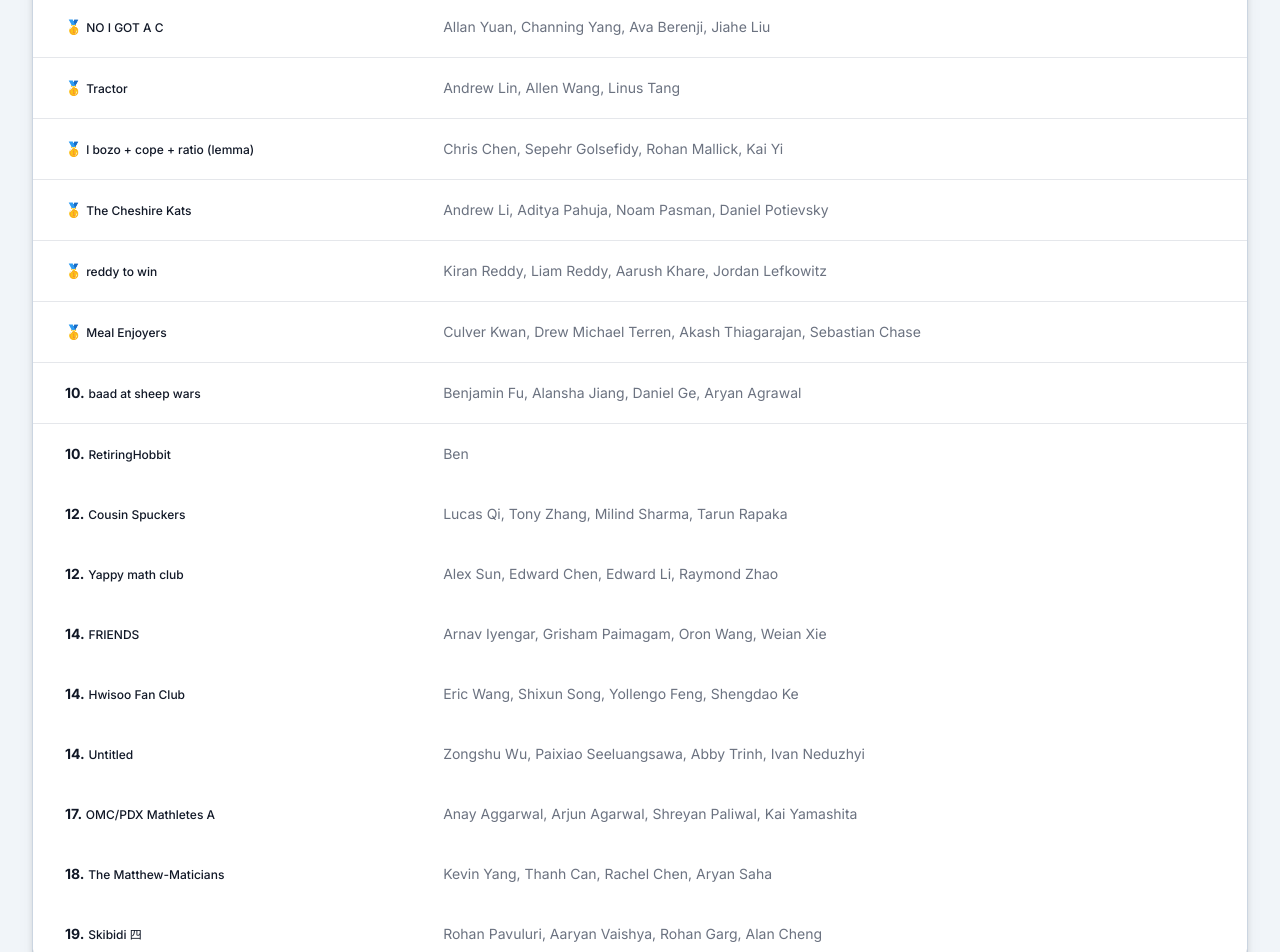
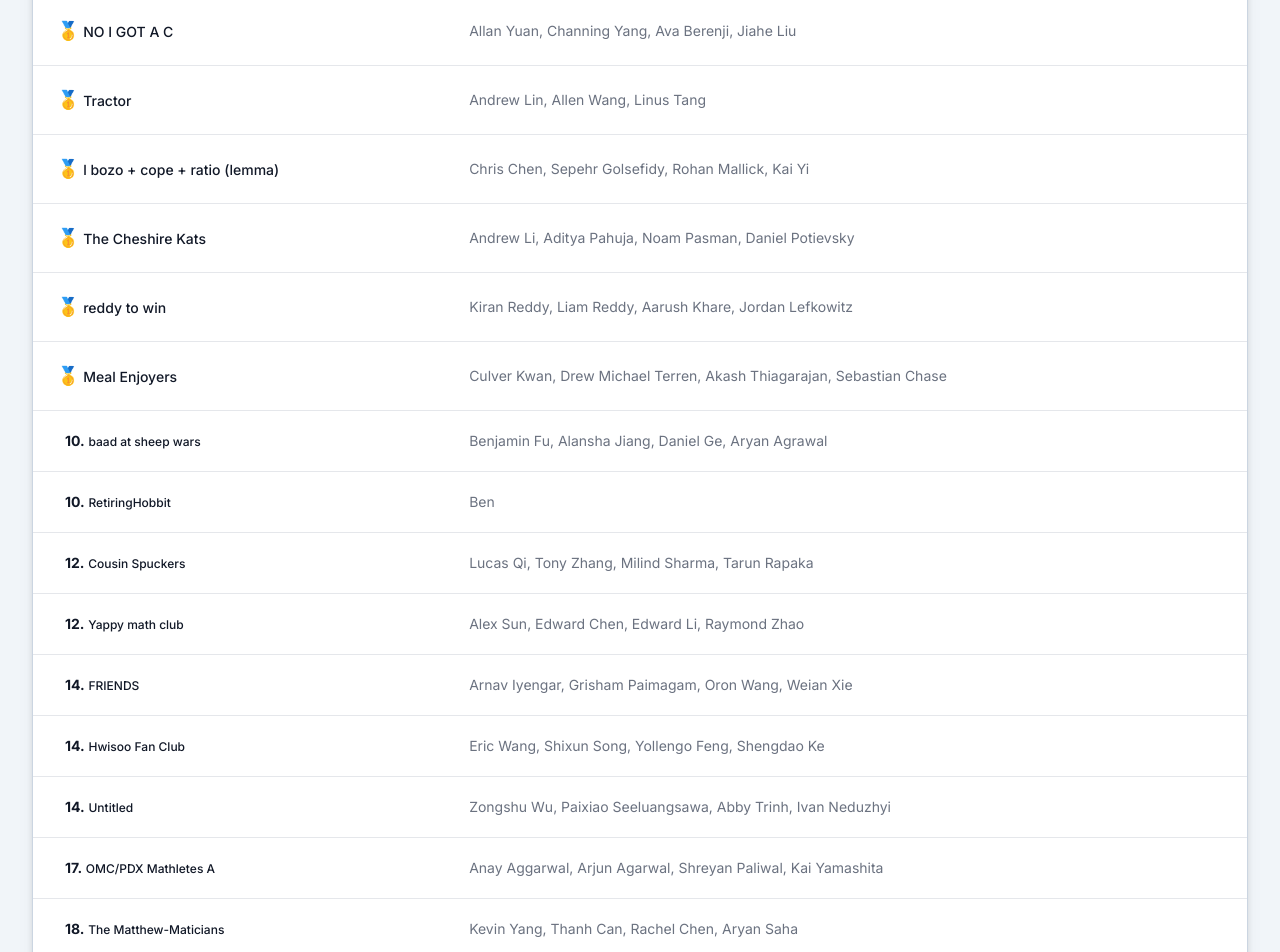
Before and after one commit to Kevin-Liu-01/OMMC-Website, a React (Create React App) app: page /2024-leaderboard in a window 1280 px wide. Shown: the part 540-1492 px from the top of the page. Built offline with nearby package versions, Linux system fonts and the light colour scheme; a web font is replaced by a local one.

Commit message:
updated 2024 docs

```diff
--- a/src/Pages/Documents/Test_24.tsx
+++ b/src/Pages/Documents/Test_24.tsx
@@ -31,7 +31,7 @@ export default function TestDocs(props) {
           <div className="px-4 sm:px-0">
             <PDFViewer
               title="test"
-              src="https://drive.google.com/file/d/1y47bwhJ2j5s-AfX_hhGP8VhlxO12FZq_/view?usp=sharing"
+              src="https://drive.google.com/file/d/1y47bwhJ2j5s-AfX_hhGP8VhlxO12FZq_/preview"
             />
           </div>
         </div>
@@ -48,7 +48,7 @@ export default function TestDocs(props) {
           <div className="px-4 sm:px-0">
             <PDFViewer
               title="final_round"
-              src="https://drive.google.com/file/d/1Zg9y0NW_Tx3Y_gROuUPNz1cS6rjZNr_T/view?usp=sharing"
+              src="https://drive.google.com/file/d/1Zg9y0NW_Tx3Y_gROuUPNz1cS6rjZNr_T/preview"
             />
           </div>
         </div>
--- a/src/Pages/Leaderboard24.tsx
+++ b/src/Pages/Leaderboard24.tsx
@@ -17,7 +17,7 @@ export default function Leaderboard24(props) {
         <div className="max-w-7xl mx-auto py-6 px-4 sm:px-6 lg:px-8">
           <h1 className="text-4xl font-extrabold text-gray-900 dark:text-white duration-150">
             <p className="text-red-700 dark:text-red-600 inline duration-150">
-              OMMC 2023{" "}
+              OMMC 2024{" "}
             </p>{" "}
             Leaderboard
           </h1>
@@ -78,8 +78,8 @@ export default function Leaderboard24(props) {
                   scope="row"
                   className="sm:px-6 px-3 py-5 font-medium text-gray-900 dark:text-white whitespace-nowrap "
                 >
-                  <div className="font-bold ml-2 inline-block">🥇 </div>{" "}
-                  <div className="inline-block text-xs">NO I GOT A C</div>
+                  <div className="text-lg inline-block">🥇 </div>{" "}
+                  <div className="inline-block">NO I GOT A C</div>
                 </th>
                 <td className="sm:px-6 px-3 py-5">
                   Allan Yuan, Channing Yang, Ava Berenji, Jiahe Liu
@@ -90,8 +90,8 @@ export default function Leaderboard24(props) {
                   scope="row"
                   className="sm:px-6 px-3 py-5 font-medium text-gray-900 dark:text-white whitespace-nowrap "
                 >
-                  <div className="font-bold ml-2 inline-block">🥇 </div>{" "}
-                  <div className="inline-block text-xs">Tractor </div>
+                  <div className="text-lg inline-block">🥇 </div>{" "}
+                  <div className="inline-block">Tractor </div>
                 </th>
                 <td className="sm:px-6 px-3 py-5">
                   Andrew Lin, Allen Wang, Linus Tang
@@ -102,8 +102,8 @@ export default function Leaderboard24(props) {
                   scope="row"
                   className="sm:px-6 px-3 py-5 font-medium text-gray-900 dark:text-white whitespace-nowrap "
                 >
-                  <div className="font-bold ml-2 inline-block">🥇 </div>{" "}
-                  <div className="inline-block text-xs">l bozo + cope + ratio (lemma)</div>
+                  <div className="text-lg inline-block">🥇 </div>{" "}
+                  <div className="inline-block">l bozo + cope + ratio (lemma)</div>
                 </th>
                 <td className="sm:px-6 px-3 py-5">
                   Chris Chen, Sepehr Golsefidy, Rohan Mallick, Kai Yi
@@ -114,8 +114,8 @@ export default function Leaderboard24(props) {
                   scope="row"
                   className="sm:px-6 px-3 py-5 font-medium text-gray-900 dark:text-white whitespace-nowrap "
                 >
-                  <div className="font-bold ml-2 inline-block">🥇 </div>{" "}
-                  <div className="inline-block text-xs">The Cheshire Kats</div>
+                  <div className="text-lg inline-block">🥇 </div>{" "}
+                  <div className="inline-block">The Cheshire Kats</div>
                 </th>
                 <td className="sm:px-6 px-3 py-5">
                   Andrew Li, Aditya Pahuja, Noam Pasman, Daniel Potievsky
@@ -126,8 +126,8 @@ export default function Leaderboard24(props) {
                   scope="row"
                   className="sm:px-6 px-3 py-5 font-medium text-gray-900 dark:text-white whitespace-nowrap "
                 >
-                  <div className="font-bold ml-2 inline-block">🥇 </div>{" "}
-                  <div className="inline-block text-xs">reddy to win</div>
+                  <div className="text-lg inline-block">🥇 </div>{" "}
+                  <div className="inline-block">reddy to win</div>
                 </th>
                 <td className="sm:px-6 px-3 py-5">
                   Kiran Reddy, Liam Reddy, Aarush Khare, Jordan Lefkowitz
@@ -138,8 +138,8 @@ export default function Leaderboard24(props) {
                   scope="row"
                   className="sm:px-6 px-3 py-5 font-medium text-gray-900 dark:text-white whitespace-nowrap "
                 >
-                  <div className="font-bold ml-2 inline-block">🥇 </div>{" "}
-                  <div className="inline-block text-xs">Meal Enjoyers</div>
+                  <div className="text-lg inline-block">🥇 </div>{" "}
+                  <div className="inline-block">Meal Enjoyers</div>
                 </th>
                 <td className="sm:px-6 px-3 py-5">
                   Culver Kwan, Drew Michael Terren, Akash Thiagarajan, Sebastian Chase
@@ -159,7 +159,7 @@ export default function Leaderboard24(props) {
                   Benjamin Fu, Alansha Jiang, Daniel Ge, Aryan Agrawal
                 </td>
               </tr>
-              <tr className="bg-white dark:bg-[#192231]">
+              <tr className="bg-white border-b dark:bg-gray-800 dark:border-gray-800">
                 <th
                   scope="row"
                   className="sm:px-6 px-3 py-5 font-medium text-gray-900 dark:text-white whitespace-nowrap"
@@ -173,7 +173,7 @@ export default function Leaderboard24(props) {
                   Ben
                 </td>
               </tr>
-              <tr className="bg-white dark:bg-[#192231]">
+              <tr className="bg-white border-b dark:bg-gray-800 dark:border-gray-800">
                 <th
                   scope="row"
                   className="sm:px-6 px-3 py-5 font-medium text-gray-900 dark:text-white whitespace-nowrap"
@@ -187,7 +187,7 @@ export default function Leaderboard24(props) {
                   Lucas Qi, Tony Zhang, Milind Sharma, Tarun Rapaka
                 </td>
               </tr>
-              <tr className="bg-white dark:bg-[#192231]">
+              <tr className="bg-white border-b dark:bg-gray-800 dark:border-gray-800">
                 <th
                   scope="row"
                   className="sm:px-6 px-3 py-5 font-medium text-gray-900 dark:text-white whitespace-nowrap"
@@ -201,7 +201,7 @@ export default function Leaderboard24(props) {
                   Alex Sun, Edward Chen, Edward Li, Raymond Zhao
                 </td>
               </tr>
-              <tr className="bg-white dark:bg-[#192231]">
+              <tr className="bg-white border-b dark:bg-gray-800 dark:border-gray-800">
                 <th
                   scope="row"
                   className="sm:px-6 px-3 py-5 font-medium text-gray-900 dark:text-white whitespace-nowrap"
@@ -215,7 +215,7 @@ export default function Leaderboard24(props) {
                   Arnav Iyengar, Grisham Paimagam, Oron Wang, Weian Xie
                 </td>
               </tr>
-              <tr className="bg-white dark:bg-[#192231]">
+              <tr className="bg-white border-b dark:bg-gray-800 dark:border-gray-800">
                 <th
                   scope="row"
                   className="sm:px-6 px-3 py-5 font-medium text-gray-900 dark:text-white whitespace-nowrap"
@@ -229,7 +229,7 @@ export default function Leaderboard24(props) {
                   Eric Wang, Shixun Song, Yollengo Feng, Shengdao Ke
                 </td>
               </tr>
-              <tr className="bg-white dark:bg-[#192231]">
+              <tr className="bg-white border-b dark:bg-gray-800 dark:border-gray-800">
                 <th
                   scope="row"
                   className="sm:px-6 px-3 py-5 font-medium text-gray-900 dark:text-white whitespace-nowrap"
@@ -243,7 +243,7 @@ export default function Leaderboard24(props) {
                   Zongshu Wu, Paixiao Seeluangsawa, Abby Trinh, Ivan Neduzhyi
                 </td>
               </tr>
-              <tr className="bg-white dark:bg-[#192231]">
+              <tr className="bg-white border-b dark:bg-gray-800 dark:border-gray-800">
                 <th
                   scope="row"
                   className="sm:px-6 px-3 py-5 font-medium text-gray-900 dark:text-white whitespace-nowrap"
@@ -257,7 +257,7 @@ export default function Leaderboard24(props) {
                   Anay Aggarwal, Arjun Agarwal, Shreyan Paliwal, Kai Yamashita
                 </td>
               </tr>
-              <tr className="bg-white dark:bg-[#192231]">
+              <tr className="bg-white border-b dark:bg-gray-800 dark:border-gray-800">
                 <th
                   scope="row"
                   className="sm:px-6 px-3 py-5 font-medium text-gray-900 dark:text-white whitespace-nowrap"
@@ -271,7 +271,7 @@ export default function Leaderboard24(props) {
                   Kevin Yang, Thanh Can, Rachel Chen, Aryan Saha
                 </td>
               </tr>
-              <tr className="bg-white dark:bg-[#192231]">
+              <tr className="bg-white border-b dark:bg-gray-800 dark:border-gray-800">
                 <th
                   scope="row"
                   className="sm:px-6 px-3 py-5 font-medium text-gray-900 dark:text-white whitespace-nowrap"
```
